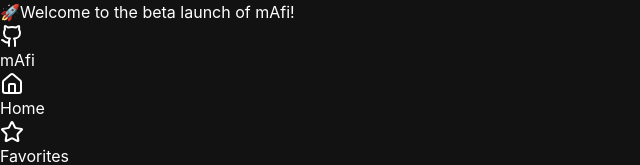
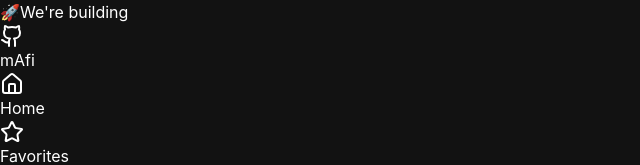
Before and after one commit to aakash-a-dev/mAfi, a React (Vite) app: page /favorites in a window 1280 px wide. Shown: the top 165 px of the page, without its empty margins (0-640 px from the left). Built offline with nearby package versions, Linux system fonts and the light colour scheme; no server answers.

Commit message:
Updated the Issue

```diff
--- a/src/components/AnnouncementBar.tsx
+++ b/src/components/AnnouncementBar.tsx
@@ -7,7 +7,7 @@ export default function AnnouncementBar() {
               <span role="img" aria-label="rocket" className="text-base">
                 🚀
               </span>
-              Welcome to the beta launch of mAfi!
+              We're building
             </span>
           </div>
         </div>
```
